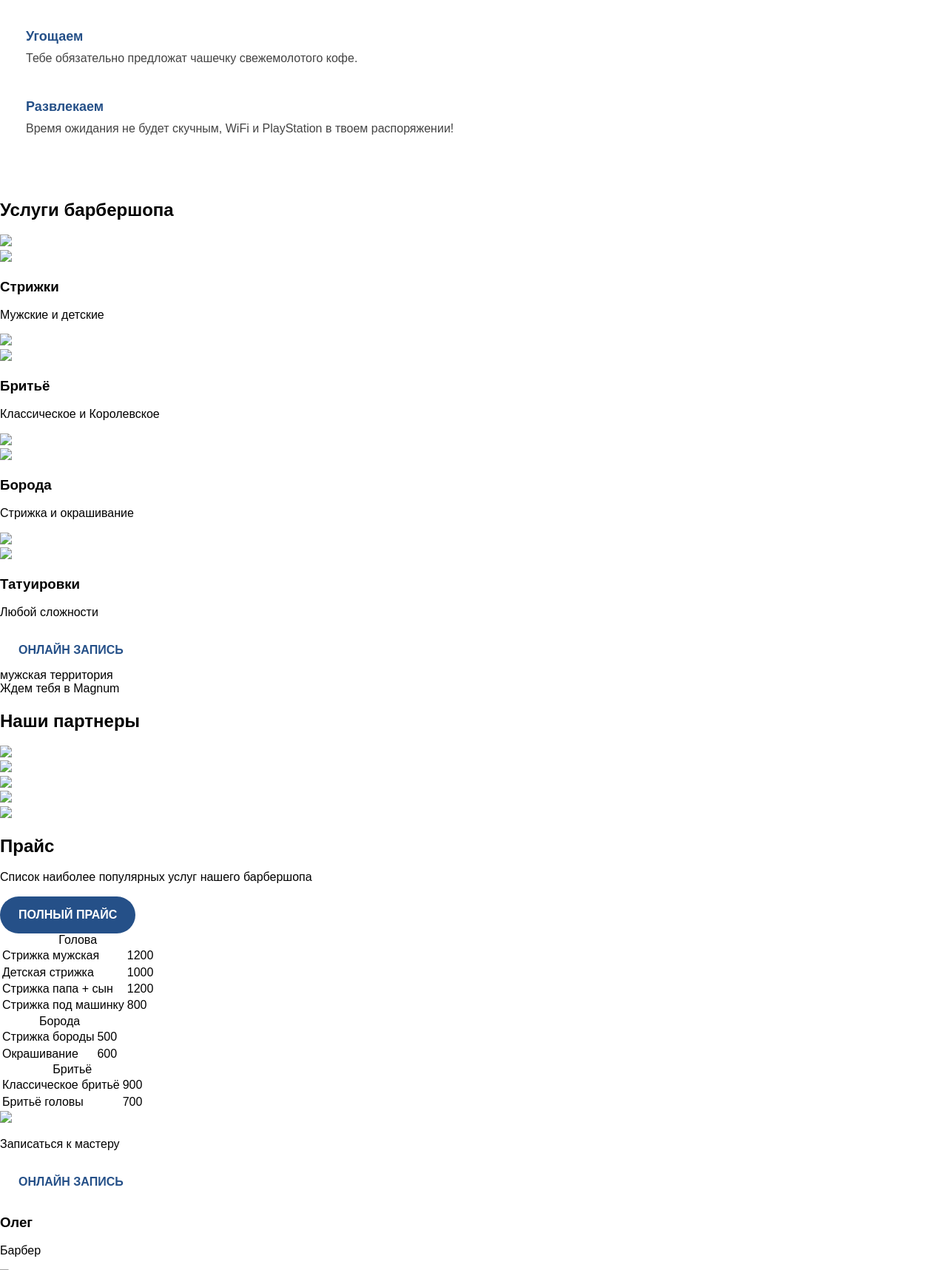
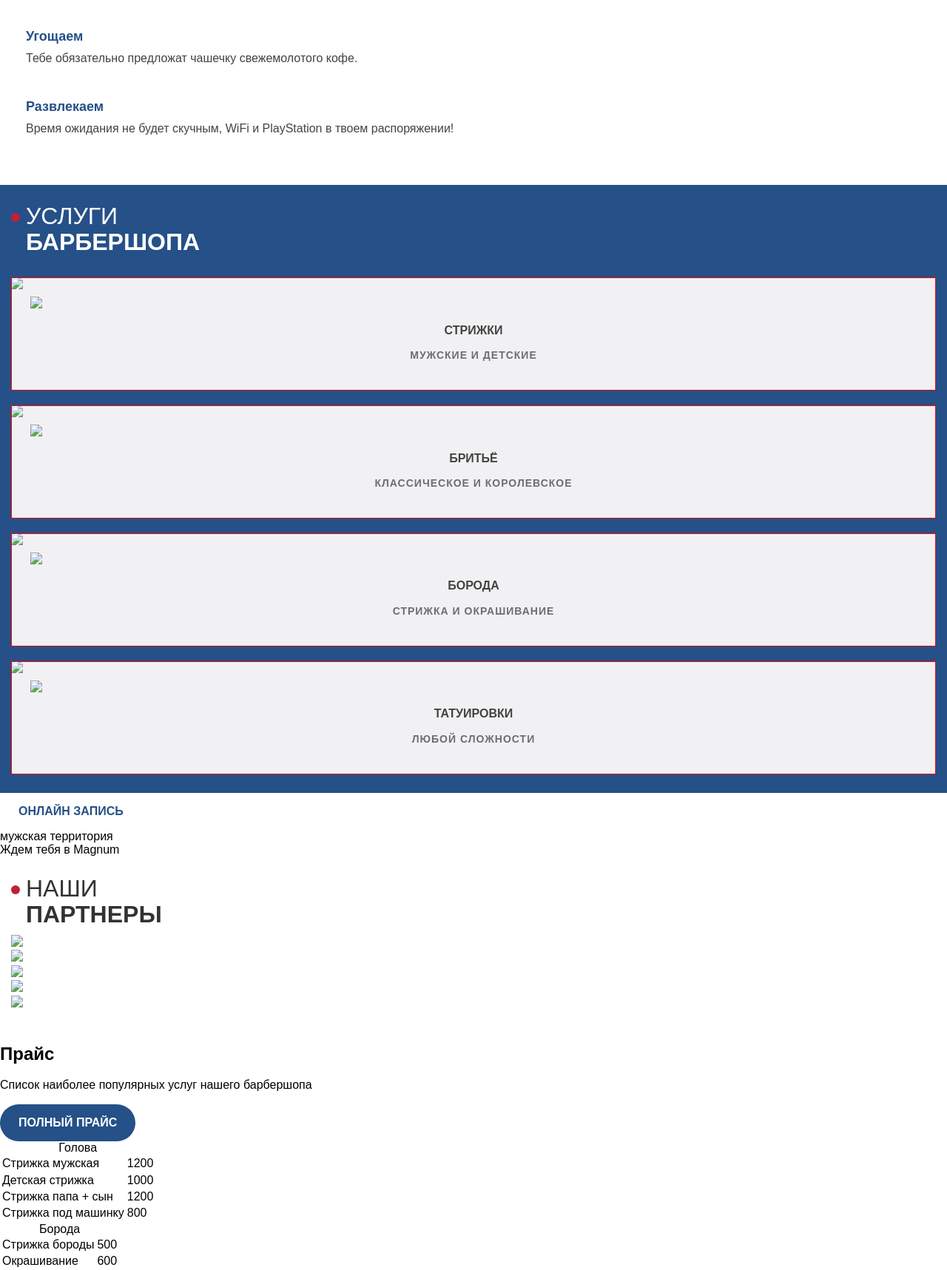
Before and after one commit to nigel-riss/magnum, a PHP site: page / in a window 1280 px wide. Shown: the part 1018-2735 px from the top of the page at 74% size. Run offline with PHP 8.4, Linux system fonts and the light colour scheme.

Commit message:
Services and partners started

```diff
--- a/index.html
+++ b/index.html
@@ -58,7 +58,7 @@
   </section>
   <section class="services">
     <div class="services__hero">
-      <h2 class="services__title">Услуги <strong>барбершопа</strong></h2>
+      <h2 class="services__title">Услуги<br> <strong>барбершопа</strong></h2>
     </div>
     <div class="services__content">
             <div class="service">
@@ -103,7 +103,7 @@
   </section>
   <section class="partners">
     <header class="partners__header">
-      <h2 class="partners__title">Наши <strong>партнеры</strong></h2>
+      <h2 class="partners__title">Наши<br> <strong>партнеры</strong></h2>
     </header>
     <div class="partners__content">
             <div class="partner"><img src="#"></div>
--- a/styles.css
+++ b/styles.css
@@ -573,3 +573,74 @@ body {
     color: #434343;
     font-size: 1rem;
     line-height: 1.4; }
+
+.services {
+  padding: 25px 15px;
+  background-color: #255088; }
+  .services__hero {
+    background-color: #255088; }
+  .services__title {
+    position: relative;
+    margin: 0;
+    padding-bottom: 10px;
+    padding-left: 20px;
+    color: #323232;
+    font-size: 2rem;
+    font-weight: 400;
+    line-height: 1.1;
+    text-transform: uppercase;
+    color: #ffffff; }
+    .services__title::before {
+      content: "";
+      position: absolute;
+      top: 13px;
+      left: 0;
+      height: 12px;
+      width: 12px;
+      background-color: #c21f39;
+      border-radius: 50%; }
+
+.service {
+  position: relative;
+  margin-top: 20px;
+  background-color: #f1f1f3; }
+  .service__image {
+    position: absolute; }
+  .service__content {
+    position: relative;
+    padding: 25px;
+    border: 1px solid red; }
+  .service__title {
+    color: #434343;
+    font-size: 1rem;
+    text-align: center;
+    text-transform: uppercase; }
+  .service__subtitle {
+    color: #6d6e71;
+    font-size: 0.875rem;
+    font-weight: 700;
+    letter-spacing: 1px;
+    text-align: center;
+    text-transform: uppercase; }
+
+.partners {
+  padding: 25px 15px; }
+  .partners__title {
+    position: relative;
+    margin: 0;
+    padding-bottom: 10px;
+    padding-left: 20px;
+    color: #323232;
+    font-size: 2rem;
+    font-weight: 400;
+    line-height: 1.1;
+    text-transform: uppercase; }
+    .partners__title::before {
+      content: "";
+      position: absolute;
+      top: 13px;
+      left: 0;
+      height: 12px;
+      width: 12px;
+      background-color: #c21f39;
+      border-radius: 50%; }
```
